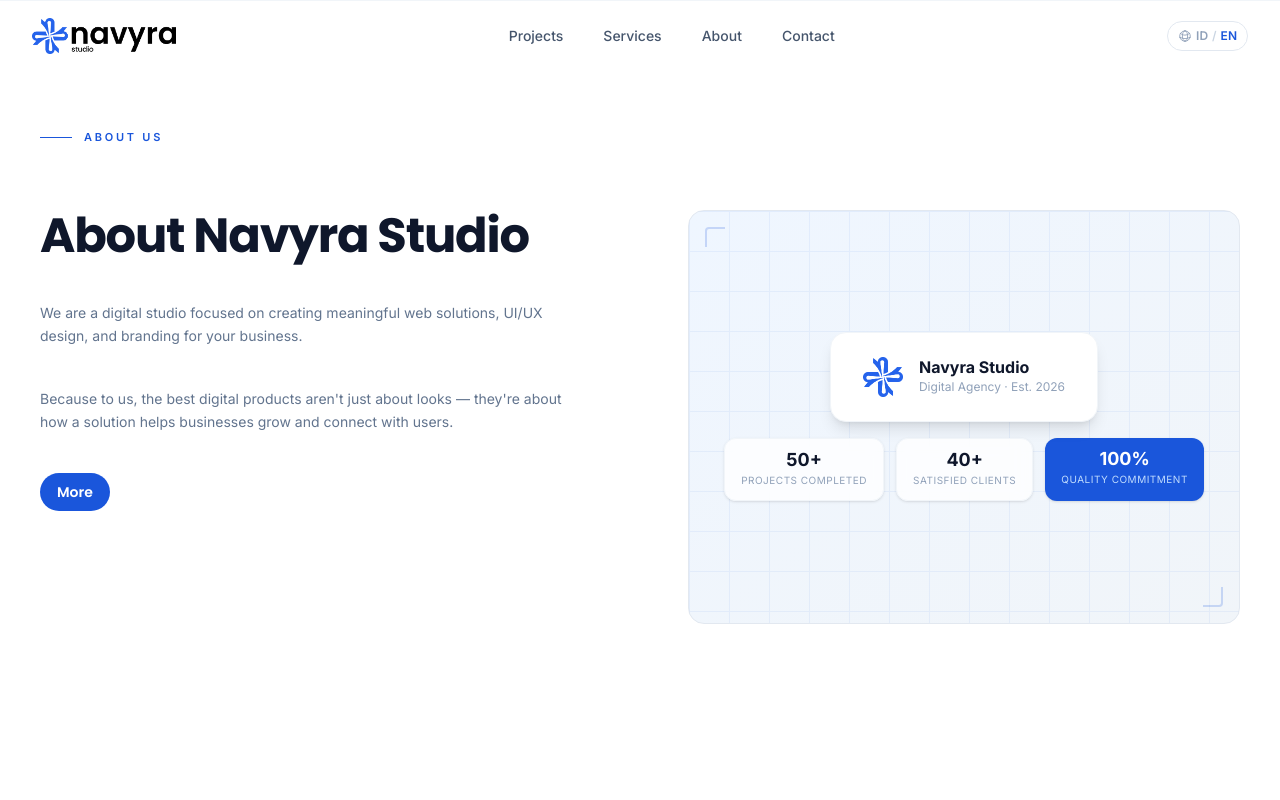
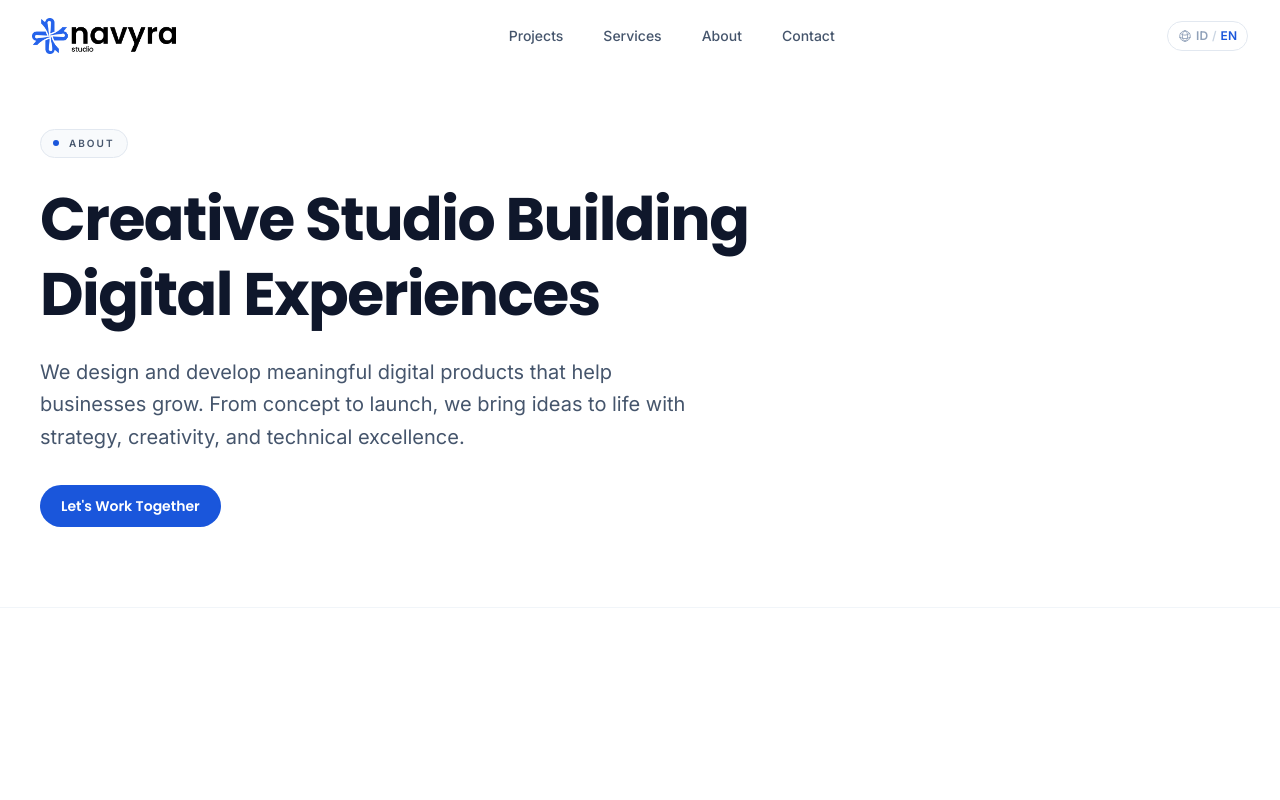
Before and after one commit to navyrastudio/companyprofile, a Next.js app: page /en/about in a window 1280 px wide. Shown: the top 800 px of the page. Built offline with nearby package versions, Linux system fonts and the light colour scheme.

Commit message:
refactor: create separate hero section for about page

```diff
--- a/app/[locale]/about/page.tsx
+++ b/app/[locale]/about/page.tsx
@@ -1,7 +1,7 @@
 import { Metadata } from "next";
 import { getTranslations, setRequestLocale } from "next-intl/server";
 import { useTranslations } from "next-intl";
-import AboutSection from "@/components/sections/AboutSection";
+import AboutHero from "@/components/sections/AboutHero";
 import AnimateIn from "@/components/ui/AnimateIn";
 import SectionLabel from "@/components/ui/SectionLabel";
 import Button from "@/components/ui/Button";
@@ -114,7 +114,7 @@ export default async function AboutPage({ params }: Props) {
 
   return (
     <main className="min-h-screen bg-white">
-      <AboutSection />
+      <AboutHero />
       <AboutContent />
     </main>
   );
--- /dev/null
+++ b/components/sections/AboutHero.tsx
@@ -0,0 +1,51 @@
+"use client";
+
+import { useTranslations } from "next-intl";
+import AnimateIn from "@/components/ui/AnimateIn";
+import Button from "@/components/ui/Button";
+
+export default function AboutHero() {
+  const t = useTranslations("about");
+
+  return (
+    <section className="relative bg-white pt-20 pb-12 sm:pt-28 sm:pb-16 lg:pt-32 lg:pb-20">
+      <div className="max-w-7xl mx-auto px-6 lg:px-10">
+        <div className="max-w-3xl">
+          {/* Eyebrow */}
+          <AnimateIn className="mb-6">
+            <div className="inline-flex items-center gap-2.5 px-3 py-1.5 rounded-full border border-slate-200 bg-slate-50">
+              <span className="w-1.5 h-1.5 rounded-full bg-brand" />
+              <span className="text-[10px] font-semibold uppercase tracking-[0.2em] text-slate-600">
+                {t("pageLabel")}
+              </span>
+            </div>
+          </AnimateIn>
+
+          {/* Heading */}
+          <AnimateIn delay={40}>
+            <h1 className="text-4xl sm:text-5xl lg:text-6xl font-bold text-slate-900 leading-tight tracking-tight mb-6">
+              {t("heroHeading")}
+            </h1>
+          </AnimateIn>
+
+          {/* Description */}
+          <AnimateIn delay={80}>
+            <p className="text-lg sm:text-xl text-slate-600 leading-relaxed mb-8 max-w-2xl">
+              {t("heroDescription")}
+            </p>
+          </AnimateIn>
+
+          {/* CTA */}
+          <AnimateIn delay={120}>
+            <Button href="#kontak" variant="primary" showArrow>
+              {t("heroCTA")}
+            </Button>
+          </AnimateIn>
+        </div>
+      </div>
+
+      {/* Subtle divider */}
+      <div className="mt-16 sm:mt-20 border-t border-slate-100" />
+    </section>
+  );
+}
--- a/messages/en.json
+++ b/messages/en.json
@@ -35,6 +35,10 @@
     "switchFrom": "Switch to Indonesian"
   },
   "about": {
+    "pageLabel": "About",
+    "heroHeading": "Creative Studio Building Digital Experiences",
+    "heroDescription": "We design and develop meaningful digital products that help businesses grow. From concept to launch, we bring ideas to life with strategy, creativity, and technical excellence.",
+    "heroCTA": "Let's Work Together",
     "companyHeading": "About Navyra Studio",
     "companyDescription": "We are a digital studio focused on creating meaningful web solutions, UI/UX design, and branding for your business.",
     "visionMission": "Vision & Mission",
--- a/messages/id.json
+++ b/messages/id.json
@@ -35,6 +35,10 @@
     "switchFrom": "Ganti ke Bahasa Indonesia"
   },
   "about": {
+    "pageLabel": "Tentang",
+    "heroHeading": "Studio Kreatif yang Membangun Pengalaman Digital",
+    "heroDescription": "Kami merancang dan mengembangkan produk digital yang bermakna untuk membantu bisnis Anda berkembang. Dari konsep hingga peluncuran, kami mewujudkan ide dengan strategi, kreativitas, dan keunggulan teknis.",
+    "heroCTA": "Mari Bekerja Sama",
     "companyHeading": "Tentang Navyra Studio",
     "companyDescription": "Kami adalah studio digital yang fokus pada menciptakan solusi web, desain UI/UX, dan branding yang bermakna untuk bisnis Anda.",
     "visionMission": "Visi & Misi",
```
